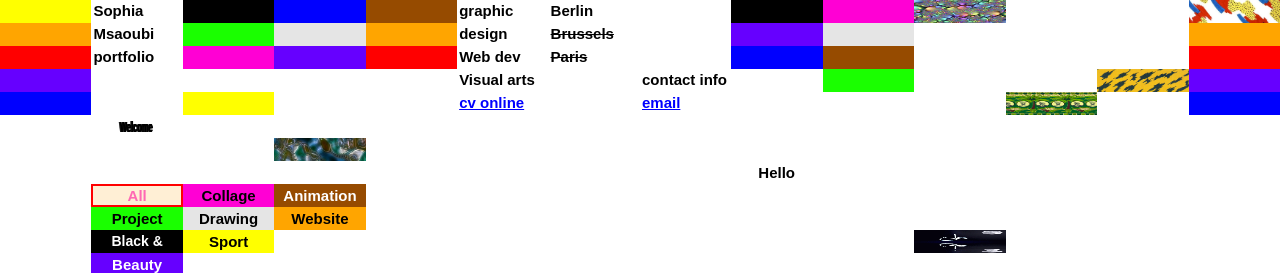
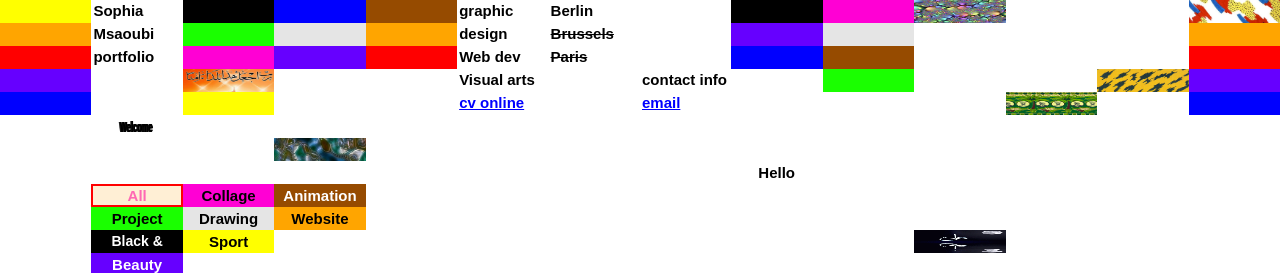
Before and after one commit to sophiamsb/mywebsite, a website: page assets/index.html in a window 1280 px wide. Shown: the top 273 px of the page. Drawn offline with nearby package versions, Linux system fonts and the light colour scheme.

Commit message:
correction

```diff
--- a/scss/_layout.scss
+++ b/scss/_layout.scss
@@ -48,7 +48,7 @@
   background: var(--pink);
 }
 .n45 {
-  background: url("../assets/img/wall/arab.jpg") 0 0 repeat;
+  background: url("/assets/img/wall/arab.jpg");
   background-size: 100% 100%;
 }
 .n59 {
```
Also changed, not shown: assets/css/style.css.
